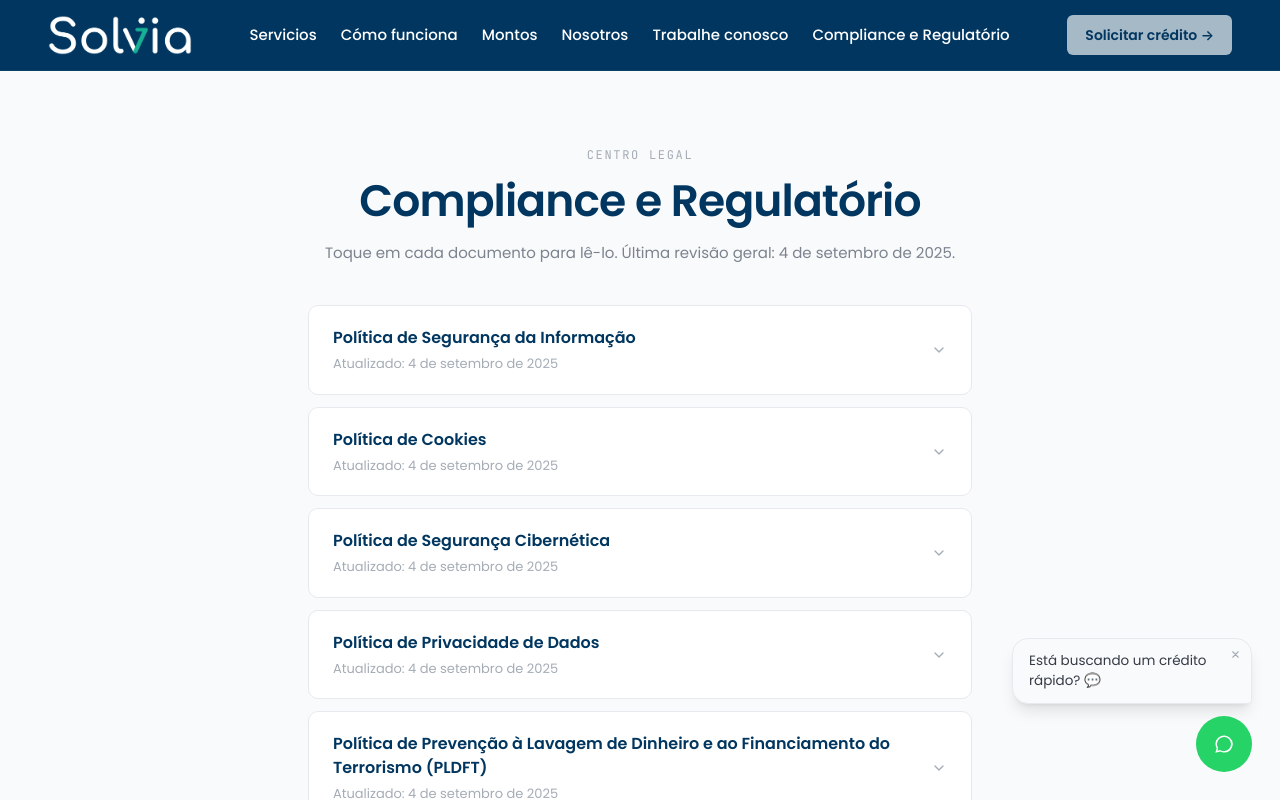
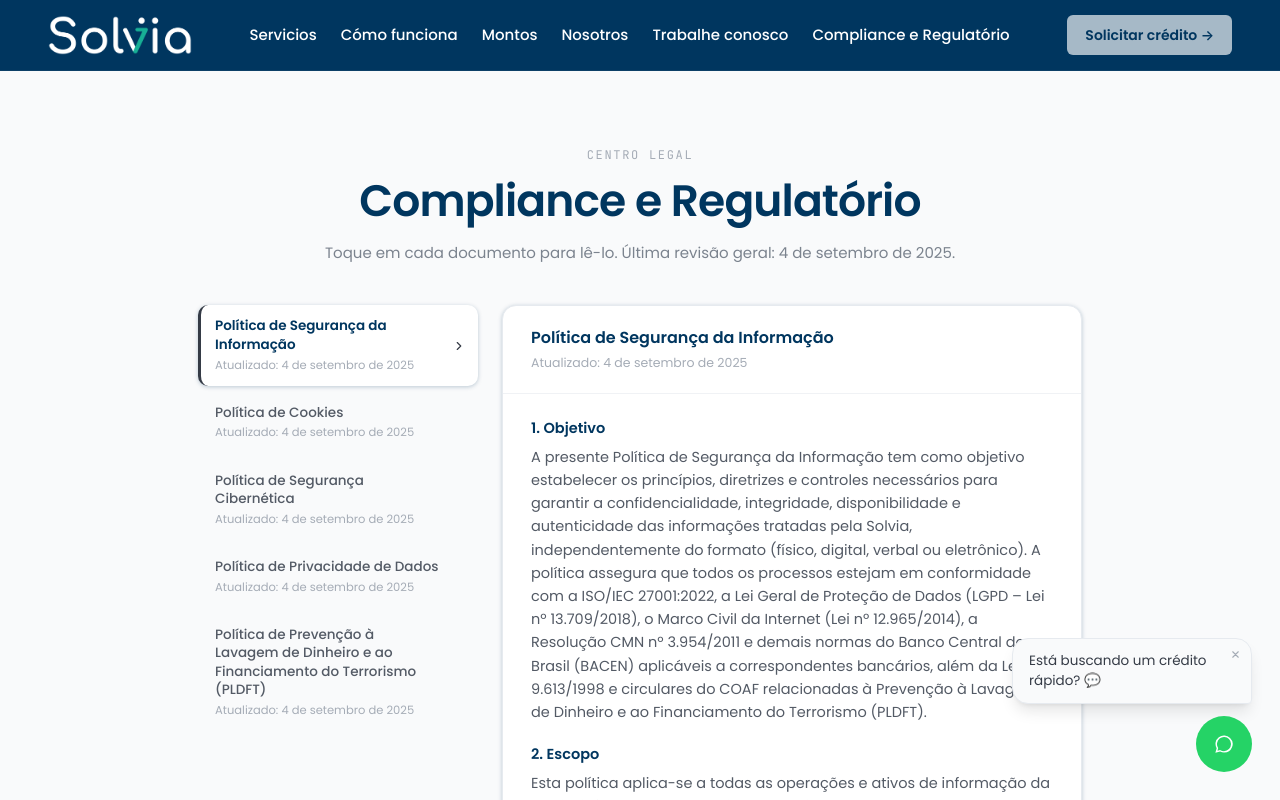
Before and after one commit to alberto8812/solvia-nvh, a React (Vite) app: page /legal in a window 1280 px wide. Shown: the top 800 px of the page. Built offline with nearby package versions, Linux system fonts and the light colour scheme.

Commit message:
Mejorar el componente LegalAccordionSection para manejar la selección de documentos y agregar un estilo de scrollbar interno para el visualizador de documentos legales.

```diff
--- a/src/components/sections/legal-accordion-section.tsx
+++ b/src/components/sections/legal-accordion-section.tsx
@@ -1,30 +1,34 @@
 import { useEffect, useRef, useState } from "react";
 import { useLocation } from "react-router-dom";
-import { motion } from "motion/react";
+import { AnimatePresence, motion } from "motion/react";
 import { legal } from "@/data";
-import { staggerContainer, staggerItem } from "@/components/motion";
 import { Container } from "@/components/ui";
 
-const VP = { once: true, amount: 0.2 } as const;
+const CONTENT_EASE = [0.2, 0.8, 0.2, 1] as const;
 
 export function LegalAccordionSection() {
   const { hash } = useLocation();
-  const [openId, setOpenId] = useState<string | null>(null);
-  const cardRefs = useRef<Record<string, HTMLDivElement | null>>({});
+  const [selectedId, setSelectedId] = useState(legal.documents[0].id);
+  const panelRef = useRef<HTMLDivElement | null>(null);
 
-  // Deep-link from the footer (e.g. /legal#termos): open the matching
-  // document and scroll it into view once its ref is mounted.
+  // Deep-link from the footer (e.g. /legal#pldft): select the matching
+  // document and bring the fixed-size viewer into view — the viewer itself
+  // never changes height, so this never causes the page-jump the accordion
+  // version had.
   useEffect(() => {
     const id = hash.replace("#", "");
     if (!id || !legal.documents.some((doc) => doc.id === id)) return;
-    setOpenId(id);
-    cardRefs.current[id]?.scrollIntoView({ behavior: "smooth", block: "start" });
+    setSelectedId(id);
+    panelRef.current?.scrollIntoView({ behavior: "smooth", block: "start" });
   }, [hash]);
+
+  const selectedDoc =
+    legal.documents.find((doc) => doc.id === selectedId) ?? legal.documents[0];
 
   return (
     <section className="bg-neutral-50 border-t border-neutral-200 pt-[calc(70px+56px)] md:pt-[calc(70px+76px)] pb-14 md:pb-[76px]">
-      <Container style={{ maxWidth: "760px" }}>
-        <div className="text-center">
+      <Container style={{ maxWidth: "980px" }}>
+        <div className="text-center mx-auto" style={{ maxWidth: "640px" }}>
           <div className="font-mono text-xs tracking-[.14em] uppercase text-neutral-400">
             {legal.eyebrow}
           </div>
@@ -44,75 +48,93 @@
           </p>
         </div>
 
-        <motion.div
-          variants={staggerContainer}
-          initial="hidden"
-          whileInView="visible"
-          viewport={VP}
-          className="mt-10 flex flex-col gap-3"
+        <div
+          ref={panelRef}
+          className="mt-10 lg:grid lg:grid-cols-[280px_1fr] lg:items-start gap-3 lg:gap-6"
+          style={{ scrollMarginTop: "100px" }}
         >
+          {/* Document index — quiet navigation, never changes height */}
+          <nav aria-label="Documentos" className="flex flex-col gap-1.5">
             {legal.documents.map((doc) => {
-            const open = openId === doc.id;
-            const panelId = `legal-panel-${doc.id}`;
-            const buttonId = `legal-trigger-${doc.id}`;
+              const selected = doc.id === selectedDoc.id;
               return (
-              <motion.div
+                <button
                   key={doc.id}
-                ref={(el) => {
-                  cardRefs.current[doc.id] = el;
+                  type="button"
+                  onClick={() => setSelectedId(doc.id)}
+                  aria-current={selected}
+                  className="flex items-center gap-3 text-left pl-3.5 pr-3 py-3 rounded-[10px] border-l-[3px] transition-colors duration-200 focus:outline-none focus-visible:ring-2 focus-visible:ring-brand-600 focus-visible:ring-offset-2"
+                  style={{
+                    borderLeftColor: selected
+                      ? "var(--color-accent-700)"
+                      : "transparent",
+                    background: selected ? "#ffffff" : "transparent",
+                    boxShadow: selected ? "var(--shadow-brand-sm)" : "none",
                   }}
-                variants={staggerItem}
-                className="solvia-card bg-white border border-neutral-200 overflow-hidden"
-                style={{ borderRadius: "10px", scrollMarginTop: "100px" }}
                 >
-                <button
-                  id={buttonId}
-                  type="button"
-                  onClick={() => setOpenId(open ? null : doc.id)}
-                  aria-expanded={open}
-                  aria-controls={panelId}
-                  className="flex w-full items-center gap-4 px-6 py-5 text-left focus:outline-none focus-visible:ring-2 focus-visible:ring-brand-600 focus-visible:ring-offset-2"
+                  <div className="flex-1 min-w-0">
+                    <div
+                      className={`font-sans text-[13.5px] leading-snug ${
+                        selected
+                          ? "font-semibold text-brand-900"
+                          : "font-medium text-neutral-600"
+                      }`}
                     >
-                  <div className="flex-1">
-                    <div className="font-sans font-semibold text-[16px] text-brand-900">
                       {doc.title}
                     </div>
-                    <div className="mt-1 text-[13px] text-neutral-400">
+                    <div className="mt-0.5 text-[11.5px] text-neutral-400">
                       Atualizado: {doc.updatedAt}
                     </div>
                   </div>
                   <svg
-                    width="16"
-                    height="16"
+                    width="14"
+                    height="14"
                     viewBox="0 0 24 24"
                     fill="none"
                     stroke="currentColor"
                     strokeWidth="2"
                     strokeLinecap="round"
                     strokeLinejoin="round"
-                    className="shrink-0 text-neutral-400 transition-transform duration-300"
+                    className="shrink-0 transition-opacity duration-200"
                     style={{
-                      transform: open ? "rotate(180deg)" : "rotate(0deg)",
-                      transitionTimingFunction: "var(--ease-out)",
+                      color: "var(--color-accent-700)",
+                      opacity: selected ? 1 : 0,
                     }}
                   >
-                    <polyline points="6 9 12 15 18 9" />
+                    <polyline points="9 18 15 12 9 6" />
                   </svg>
                 </button>
+              );
+            })}
+          </nav>
 
+          {/* Fixed-size viewer — height never changes when switching
+              documents; long content scrolls inside instead of pushing
+              the page layout around. */}
           <div
-                  id={panelId}
-                  role="region"
-                  aria-labelledby={buttonId}
-                  className="grid transition-[grid-template-rows] duration-300"
-                  style={{
-                    gridTemplateRows: open ? "1fr" : "0fr",
-                    transitionTimingFunction: "var(--ease-out)",
-                  }}
+            className="mt-3 lg:mt-0 flex flex-col bg-white border border-neutral-200 overflow-hidden h-[440px] md:h-[500px] lg:h-[600px]"
+            style={{ borderRadius: "14px", boxShadow: "var(--shadow-brand-sm)" }}
           >
-                  <div className="overflow-hidden min-h-0">
-                    <div className="flex flex-col gap-5 px-6 pb-6 pt-1 border-t border-neutral-100">
-                      {doc.sections.map((section) => (
+            <div className="shrink-0 px-6 md:px-7 py-5 border-b border-neutral-100">
+              <div className="font-sans font-semibold text-[16px] text-brand-900">
+                {selectedDoc.title}
+              </div>
+              <div className="mt-1 text-[12.5px] text-neutral-400">
+                Atualizado: {selectedDoc.updatedAt}
+              </div>
+            </div>
+
+            <div className="legal-scroll flex-1 min-h-0 overflow-y-auto px-6 md:px-7 py-6">
+              <AnimatePresence mode="wait">
+                <motion.div
+                  key={selectedDoc.id}
+                  initial={{ opacity: 0, y: 6 }}
+                  animate={{ opacity: 1, y: 0 }}
+                  exit={{ opacity: 0, y: -6 }}
+                  transition={{ duration: 0.18, ease: CONTENT_EASE }}
+                  className="flex flex-col gap-5"
+                >
+                  {selectedDoc.sections.map((section) => (
                     <div key={section.heading}>
                       <h2 className="font-sans font-semibold text-[14.5px] text-brand-900">
                         {section.heading}
@@ -122,13 +144,11 @@
                       </p>
                     </div>
                   ))}
+                </motion.div>
+              </AnimatePresence>
             </div>
           </div>
         </div>
-              </motion.div>
-            );
-          })}
-        </motion.div>
       </Container>
     </section>
   );
--- a/src/styles/globals.css
+++ b/src/styles/globals.css
@@ -154,6 +154,28 @@
 }
 .chat-typing-dot {
   animation: chat-typing-bounce 1.1s ease-in-out infinite;
+}
+
+/* Legal document viewer — thin, quiet internal scrollbar so the fixed-size
+   panel reads as "content scrolls here", not a raw OS scrollbar. */
+.legal-scroll {
+  scrollbar-width: thin;
+  scrollbar-color: var(--color-neutral-300) transparent;
+}
+.legal-scroll::-webkit-scrollbar {
+  width: 8px;
+}
+.legal-scroll::-webkit-scrollbar-track {
+  background: transparent;
+}
+.legal-scroll::-webkit-scrollbar-thumb {
+  background-color: var(--color-neutral-300);
+  border-radius: 8px;
+  border: 2px solid transparent;
+  background-clip: padding-box;
+}
+.legal-scroll::-webkit-scrollbar-thumb:hover {
+  background-color: var(--color-neutral-400);
 }
 
 /* Card hover lift */
--- a/src/types/content.types.ts
+++ b/src/types/content.types.ts
@@ -123,6 +123,7 @@
 export interface LegalDocument {
   id: string
   title: string
+  shortTitle?: string
   updatedAt: string
   sections: LegalSection[]
 }
```
Lines whose indentation alone changed are shown as unchanged.
